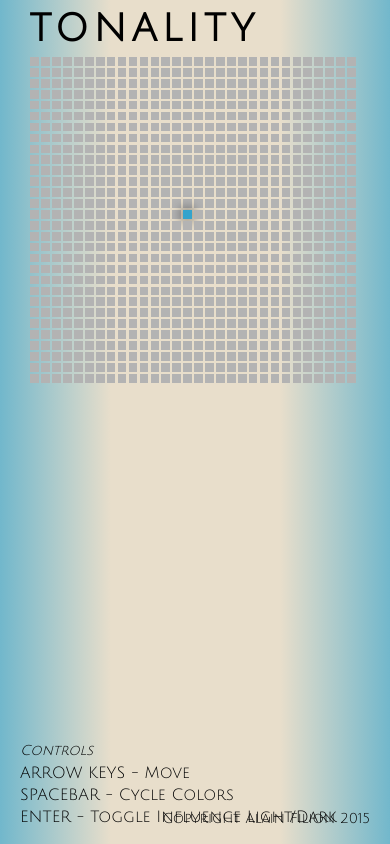
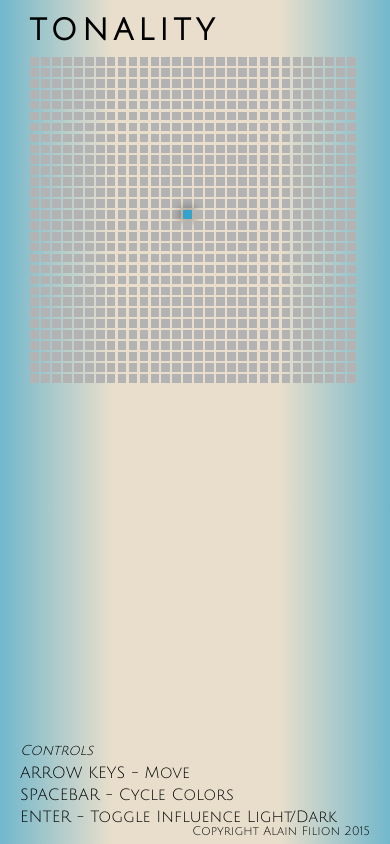
Before and after one commit to fili0058/Tonality, a Node server app: page / in a window 390 px wide. Run offline with Node 20, Linux system fonts and the light colour scheme; some libraries are stand-ins or nearby versions.

Commit message:
fixed word size and no longer appears when there is touch

```diff
--- a/public/javascripts/script.js
+++ b/public/javascripts/script.js
@@ -1,11 +1,9 @@
 $(document).ready(function() {
 
 if (Modernizr.touch){
-    alert("has touch");
-   // bind to touchstart, touchmove, etc and watch `event.streamId`
+   $(".controls").css('display', 'none');
 } else {
-    alert("no Touch");
-   // bind to normal click, mousemove, etc
+
 }
 
 
@@ -307,7 +305,7 @@ refreshLocal();
             cColorNum = 196;
             colorNum = 0;
         }
-          $("#fullBG").css("background-color", "hsl(" + cColorNum + ", 60%, 50%)");
+          $(".fullBG").css("background-color", "hsl(" + cColorNum + ", 60%, 50%)");
 
     }
 
--- a/public/stylesheets/style.css
+++ b/public/stylesheets/style.css
@@ -8,7 +8,7 @@ body {
   font-family: 'Julius Sans One', sans-serif;
 }
 
-#fullBG{
+.fullBG{
     position: fixed;
     height: 100%;
     width: 100%;
@@ -17,7 +17,7 @@ body {
     transition: color 0.4s, background-color 0.4s;
 }
 
-#fullWrap {
+.fullWrap {
   position: relative;
   top: 50%;
     width: 42%;
@@ -99,7 +99,7 @@ em{
 }
 
 @media (max-width:1024px){
-    #board{
+    .board{
         position: fixed;
         top: 56px;
         width: 55%;
@@ -107,8 +107,18 @@ em{
         margin-left: -27.5%;
     }
 
+    .copyright{
+        font-size: 12px;
+        bottom: -11px;
+    }
+
+    h1 {
+        top: -67px;
+        font-size: 30px;
+    }
+
             @media all and (orientation:portrait) {
-    #board{
+                .board{
                     position: fixed;
                     top: 56px;
                     width: 85%;
@@ -117,3 +127,9 @@ em{
                 }
             }
 }
+
+@media (max-width:320px){
+    .copyright{
+        font-size: 9px;
+    }
+}
--- a/views/index.jade
+++ b/views/index.jade
@@ -2,8 +2,8 @@ extends layout
 
 block content
 
-    div(id="fullBG")
-        div(id="fullWrap")
+    div(class="fullBG")
+        div(class="fullWrap")
             div(class="light")
             div(class="dark")
 
@@ -13,7 +13,7 @@ block content
                 div(class="leftB")
                 div(class="rightB")
 
-            div(id="board")
+            div(class="board")
                 section
                     h1 TONALITY
                     <div></div><div></div><div></div><div></div><div></div><div></div><div></div><div></div><div></div><div></div>
@@ -136,6 +136,6 @@ block content
                     <div></div><div></div><div></div><div></div><div></div><div></div><div></div><div></div><div></div><div></div>
                     <div></div><div></div><div></div><div></div><div></div><div></div><div></div><div></div><div></div><div></div>
 
-            p <em>Controls</em><br>ARROW KEYS - Move<br>SPACEBAR - Cycle Colors<br>ENTER - Toggle Influence Light/Dark
+            p(class="controls") <em>Controls</em><br>ARROW KEYS - Move<br>SPACEBAR - Cycle Colors<br>ENTER - Toggle Influence Light/Dark
 
             p(class="copyright") Copyright Alain Filion 2015
```
Lines whose indentation alone changed are shown as unchanged.
